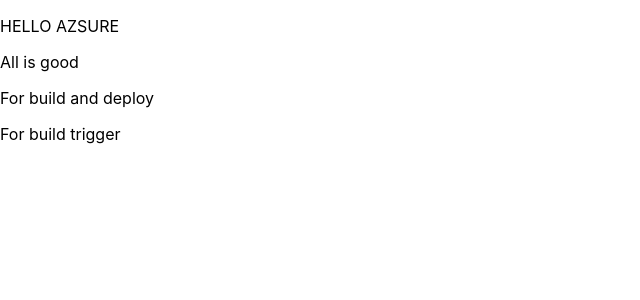
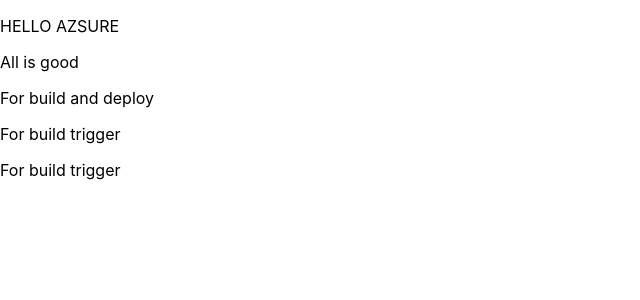
Before and after one commit to vigneshnm64/New-folder, a React (Create React App) app: page / in a window 1280 px wide. Shown: the top 300 px of the page, without its empty margins (0-640 px from the left). Built offline with nearby package versions, Linux system fonts and the light colour scheme.

Commit message:
next change

```diff
--- a/src/App.js
+++ b/src/App.js
@@ -7,6 +7,7 @@ const App = () => {
       <p>All is good</p>
       <p>For build and deploy</p>
       <p>For build trigger </p>
+      <p>For build trigger </p>
     </div>
   )
 }
```
